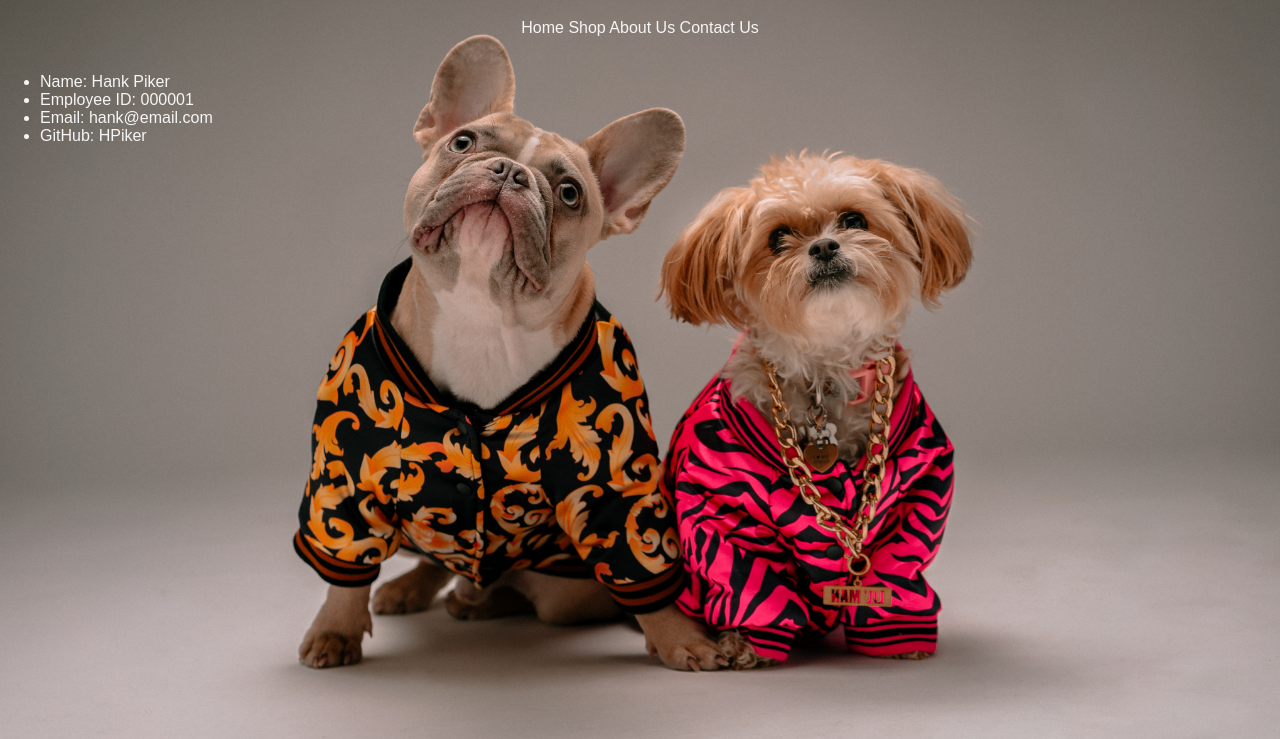
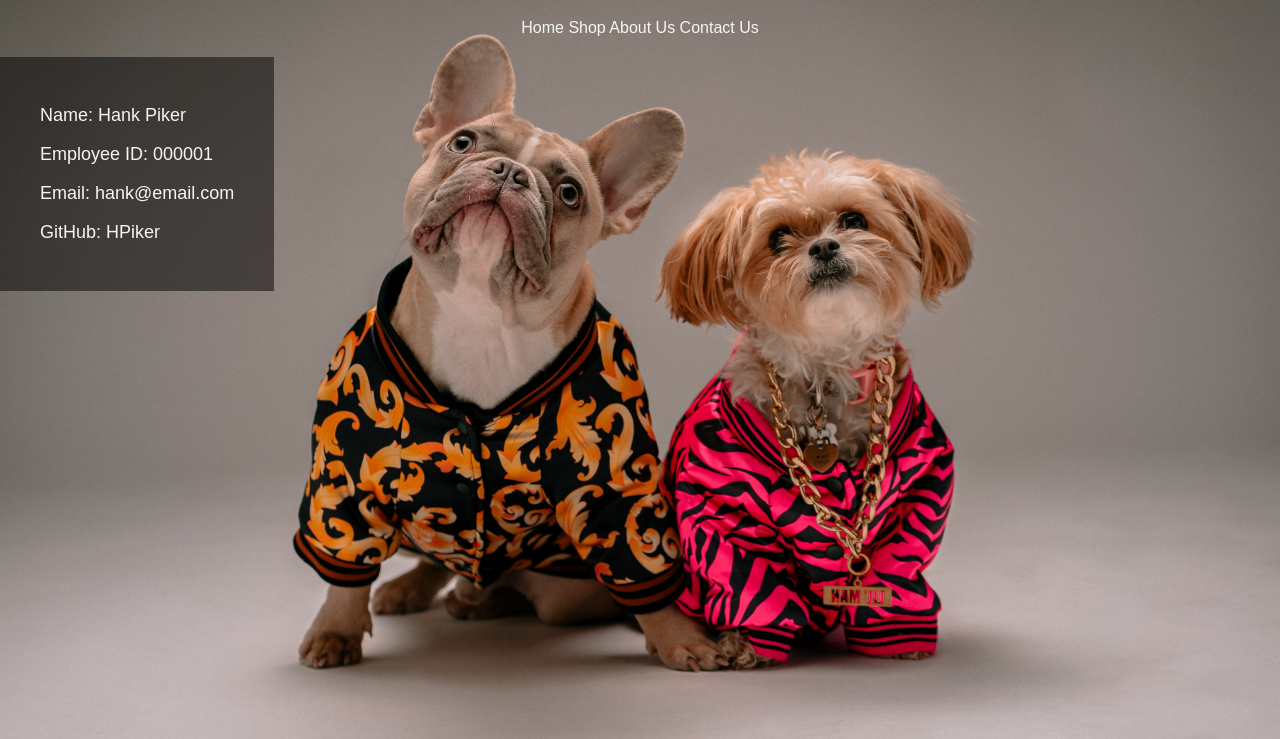
Before and after one commit to MaddieGillis/employee-bio-generator, a website: page index.html in a window 1280 px wide. Shown: the part 61-800 px from the top of the page. Drawn offline with Linux system fonts and the light colour scheme.

Commit message:
Finished CSS

```diff
--- a/index.html
+++ b/index.html
@@ -4,6 +4,7 @@
     <meta charset="UTF-8">
     <meta http-equiv="X-UA-Compatible" content="IE=edge">
     <meta name="viewport" content="width=device-width, initial-scale=1.0">
+    <link rel="stylesheet" href="/reset.css">
     <link rel="stylesheet" href="/style.css">
     <title>Employee Bios</title>
     <link rel="icon" type="image/x-icon" href="/lib/favicon.jpg">
@@ -14,22 +15,23 @@
        <div id="linkbar">Home Shop About Us Contact Us</div>
     </header>
 <article>
-    <div id="employee-box" class="employee-box">
-        <ul>
-            <li>
+    <div id="card" class="card">
+
+            <p id="employee-name">
                 Name: Hank Piker
-            </li>
-            <li>
+            </p>
+            <p id="employee-number">
                 Employee ID: 000001
-            </li>
-            <li>
+            </p>
+            <p id="employee-email">
                 Email: hank@email.com
-            </li>
-            <li>
+            </p>
+            <p id="employee-github">
                 GitHub: HPiker
-            </li>
-        </ul>
+            </p>
+
     </div>
+
 </article>
 
 
--- a/index.js
+++ b/index.js
@@ -4,7 +4,7 @@ var inquirer = require('inquirer');
 //Intern();
 //Manager();
 
-managerFunction() =>
+//managerFunction() =>
 
 
 const managerQuestions = [
--- a/style.css
+++ b/style.css
@@ -38,14 +38,17 @@ header {
 
 }
 
-.employee-box {
-    flex-direction: column;
-    flex-wrap: wrap;
-    border-style: solid;
-    border: 10px;
-    border-color: red;
-    border-width: 100%;
-    list-style: none;
+
+.card {
+  margin: auto;
+  max-width: 800px;
+  padding: 30px 40px;
+  display: inline-block;
+  height: auto;
+  background-color: rgba(0, 0, 0, 0.5);
+  border-width: 1px;
+  color: whitesmoke;
+  font-size: 18px;
 
 
 }
```
